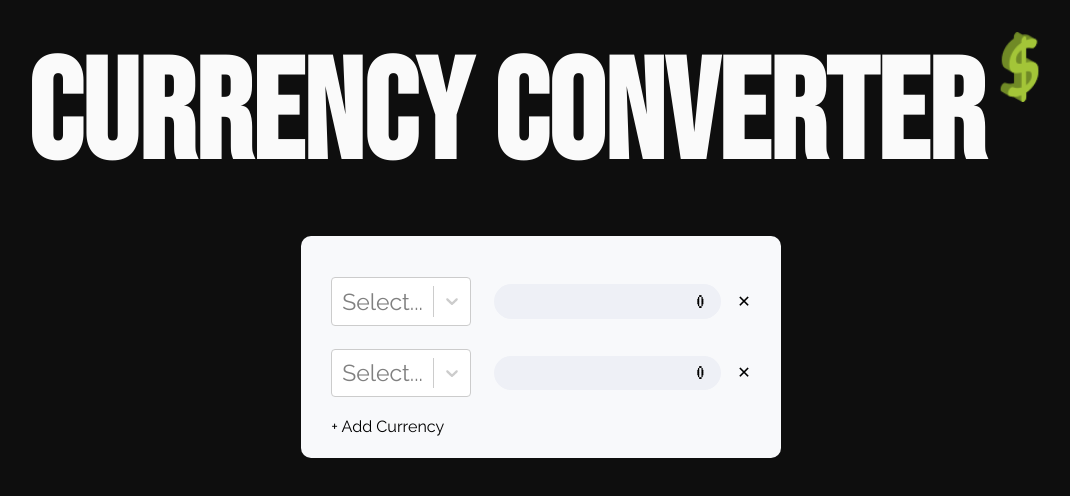
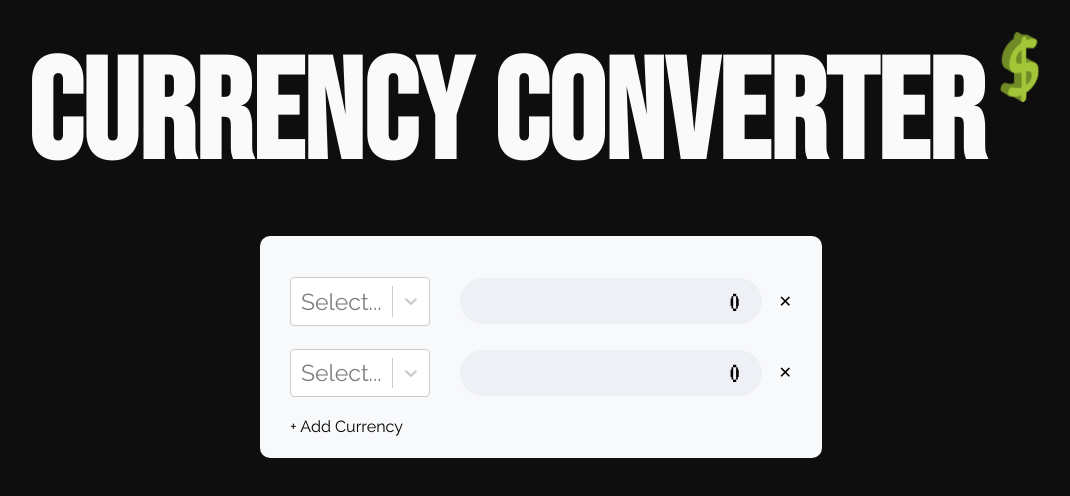
Before and after one commit to scc416/currency-converter, a React (Create React App) app: page / in a window 1280 px wide. Shown: the top 496 px of the page, without its empty margins (99-1169 px from the left). Built offline with nearby package versions, Linux system fonts and the light colour scheme; no server answers.

Commit message:
refactor: smaller component

```diff
--- a/src/Components/CurrencyList/Currency.css
+++ b/src/Components/CurrencyList/Currency.css
@@ -17,7 +17,7 @@
   justify-content: space-between;
 }
 
-.CurrencyNumberInput {
+.ValueInput {
   display: flex;
   align-items: center;
 }
@@ -28,7 +28,7 @@
 }
 
 input {
-  font-size: 12.6px;
+  font-size: 16.8px;
   height: 1.5em;
   border: none;
   margin-left: 1em;
@@ -66,7 +66,7 @@ input {
   }
 
   input {
-    font-size: 3vw;
+    font-size: 4vw;
   }
 }
 
@@ -76,6 +76,6 @@ input {
   }
 
   input {
-    font-size: 23.04px;
+    font-size: 30.72px;
   }
 }
--- a/src/Components/CurrencyList/CurrencyListItem.jsx
+++ b/src/Components/CurrencyList/CurrencyListItem.jsx
@@ -1,5 +1,5 @@
-import DeleteCurrencyButton from "./DeleteCurrencyButton";
 import AvailableCurrencyList from "./AvailableCurrencyList";
+import ValueInput from "./ValueInput";
 
 const CurrencyListItem = ({
   availableCurrencies,
@@ -12,10 +12,7 @@ const CurrencyListItem = ({
       <AvailableCurrencyList
         {...{ availableCurrencies, code, updateCurrency }}
       />
-      <div className="CurrencyNumberInput">
-        <input value={value} />
-        <DeleteCurrencyButton />
-      </div>
+      <ValueInput {...{ value }} />
     </div>
   );
 };
--- /dev/null
+++ b/src/Components/CurrencyList/ValueInput.jsx
@@ -0,0 +1,12 @@
+import DeleteCurrencyButton from "./DeleteCurrencyButton";
+
+const ValueInput = ({ value }) => {
+  return (
+    <div className="ValueInput">
+      <input value={value} />
+      <DeleteCurrencyButton />
+    </div>
+  );
+};
+
+export default ValueInput;
```
